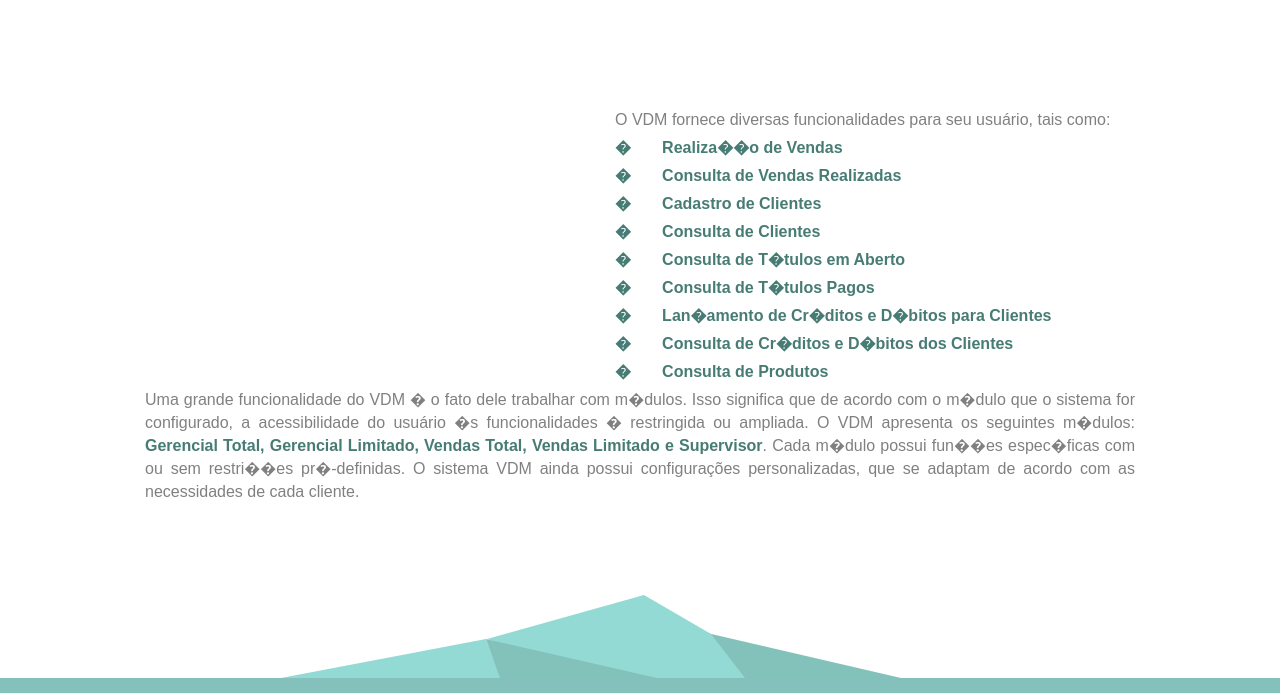
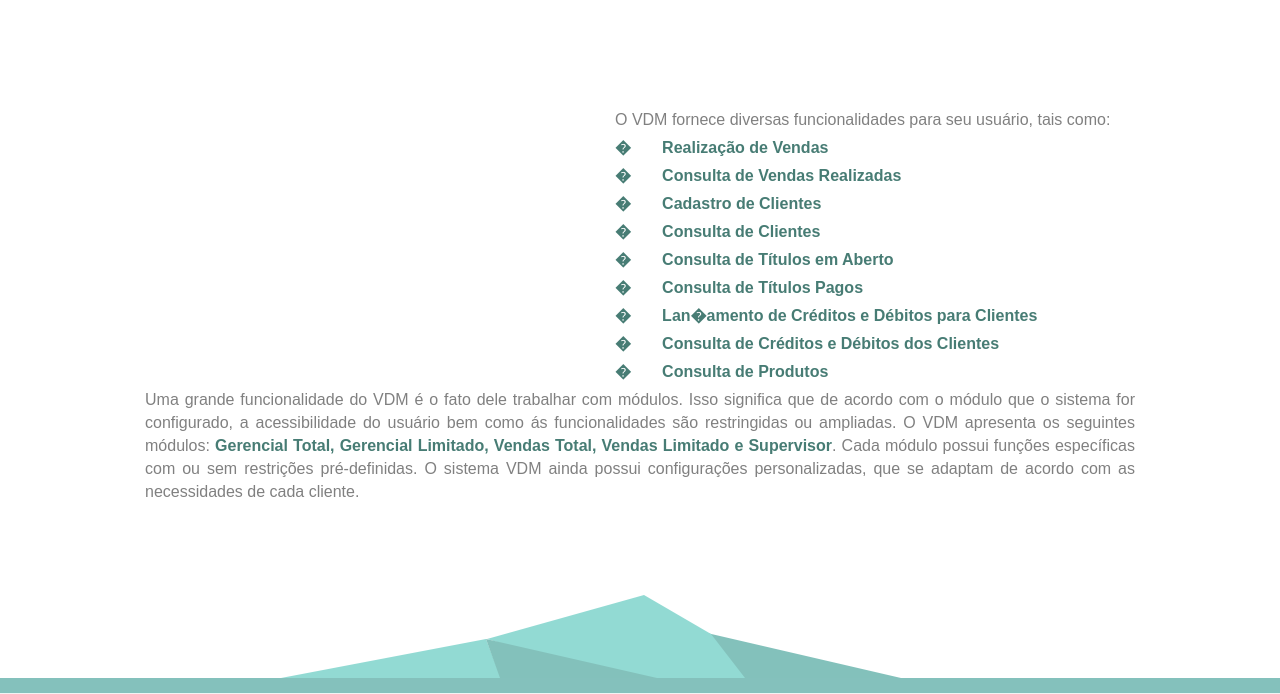
Before and after one commit to fullscreen2015/FullScreenSite, a PHP site: page /solucoes.html in a window 1280 px wide. Shown: the part 2087-2781 px from the top of the page. Run offline with PHP 8.4, Linux system fonts and the light colour scheme; the visitor is signed in with stand-in values (Sample User, id 1); data that the repository does not hold is empty; some libraries are stand-ins or nearby versions.

Commit message:
Correção Textual
correção textual em soluções

```diff
--- a/include/conteudo_solucoes.php
+++ b/include/conteudo_solucoes.php
@@ -3,13 +3,13 @@
 		<div class="caixa_solucoes">
 			<h1>soluções</h1>
 			<div class="caixa_automacao">
-				<p class="texto_automacao">AUTOMA��O COMERCIAL</p>
+				<p class="texto_automacao">AUTOMAÇÃO COMERCIAL</p>
 			</div>
 
-          <p class="texto_solucoes">Automa��o comercial � a aplica��o de m�todos e ferramentas para automatizar processos comerciais, isso �, mecanizar e agilizar processos manuais, alcan�ando total efici�ncia. </p>
-          <p class="texto_solucoes">A integra��o entre o homem e a m�quina somados a gest�o, busca reduzir a m�o-de-obra e despesas, al�m de ger�ncia e controle operacional sobre um com�rcio. Com a automa��o, tarefas pass�veis de erros, como: c�lculo e digita��o de pre�os, quantidades, preenchimento de um cheque, emiss�o de nota fiscal; ficam mais seguras e eficientes. Melhorando o trabalho dos funcion�rios e o atendimento aos clientes. </p>
-          <p class="texto_solucoes">Atualmente as leis brasileiras est�o ficando mais complexas e exigentes no que se refere a automa��o comercial, exigindo da empresa desenvolvedora bem como do usuário final r�gidos controles de forma a evitar a sonega��o fiscal. </p>
-          <p class="texto_solucoes">A �Full Screen� possui software pr�prio desenvolvido de acordo com as novas leis vigentes no pa�s devidamente homologado pelos agentes credenciados pelas receitas estaduais e federais.</p>
+          <p class="texto_solucoes">Automação comercial é a aplicação de métodos e ferramentas para automatizar processos comerciais, isso é, mecanizar e agilizar processos manuais, alcançando total eficiência.</p>
+          <p class="texto_solucoes">A integração entre o homem e a máquina somados a gestão, busca reduzir a mão-de-obra e despesas, além de gerência e controle operacional sobre um comércio. Com a automação, tarefas passíveis de erros, como: cálculo e digitação de preço, quantidades, preenchimento de um cheque, emissão de nota fiscal; ficam mais seguras e eficientes. Melhorando o trabalho dos funcionários e o atendimento aos clientes.</p>
+          <p class="texto_solucoes">Atualmente as leis brasileiras estão ficando mais complexas e exigentes no que se refere a automação comercial, exigindo da empresa desenvolvedora bem como do usuário final rígidos controles de forma a evitar a sonegação fiscal.</p>
+          <p class="texto_solucoes">A Full Screen possui software próprio desenvolvido de acordo com as novas leis vigentes no país devidamente homologado pelos agentes credenciados pelas receitas estaduais e federais.</p>
 
 		</div>
 
@@ -24,9 +24,9 @@
 				<p class="texto_automacao">VDMPlus</p>
 			</div>
 
-          <p class="texto_solucoes">O VDM � um aplicativo desenvolvido para Tablets e Smartphones, que tenham o Android como sistema operacional. Destina-se a atender empresas que trabalham com vendas externas (atacadistas / distribuidores). </p>
+          <p class="texto_solucoes">O VDM é um aplicativo desenvolvido para Tablets e Smartphones, que tenham o Android como sistema operacional. Destina-se a atender empresas que trabalham com vendas externas (atacadistas / distribuidores). </p>
 
-          <p class="texto_solucoes">através de um programa que funciona em um computador fazemos a comunica��o entre computador e os dispositivos (tablete ou Smartphone). Podemos dizer que esse programa � a matriz. E � tamb�m através dele que instalamos e configuramos o VDM nos Tablets e Smartphones. </p>
+          <p class="texto_solucoes">através de um programa que funciona em um computador fazemos a comunicação entre computador e os dispositivos (tablete ou Smartphone). Podemos dizer que esse programa é a matriz. E também através dele que instalamos e configuramos o VDM nos Tablets e Smartphones. </p>
 
 
 		</div>
@@ -55,20 +55,20 @@
 <div class="text_vdm">
 
  <p class="texto_solucoes">O VDM fornece diversas funcionalidades para seu usuário, tais como:</p>
- <p class="p_destaque_solucoes">� &nbsp; &nbsp; &nbsp;	Realiza��o de Vendas</p>
+ <p class="p_destaque_solucoes">� &nbsp; &nbsp; &nbsp;	Realização de Vendas</p>
  <p class="p_destaque_solucoes">� &nbsp; &nbsp; &nbsp;	Consulta de Vendas Realizadas</p>
  <p class="p_destaque_solucoes">� &nbsp; &nbsp; &nbsp;	Cadastro de Clientes</p>
  <p class="p_destaque_solucoes">� &nbsp; &nbsp; &nbsp;	Consulta de Clientes</p>
- <p class="p_destaque_solucoes">� &nbsp; &nbsp; &nbsp;	Consulta de T�tulos em Aberto</p>
- <p class="p_destaque_solucoes">� &nbsp; &nbsp; &nbsp;	Consulta de T�tulos Pagos</p>
- <p class="p_destaque_solucoes">� &nbsp; &nbsp; &nbsp;	Lan�amento de Cr�ditos e D�bitos para Clientes</p>
- <p class="p_destaque_solucoes">� &nbsp; &nbsp; &nbsp;	Consulta de Cr�ditos e D�bitos dos Clientes</p>
+ <p class="p_destaque_solucoes">� &nbsp; &nbsp; &nbsp;	Consulta de Títulos em Aberto</p>
+ <p class="p_destaque_solucoes">� &nbsp; &nbsp; &nbsp;	Consulta de Títulos Pagos</p>
+ <p class="p_destaque_solucoes">� &nbsp; &nbsp; &nbsp;	Lan�amento de Créditos e Débitos para Clientes</p>
+ <p class="p_destaque_solucoes">� &nbsp; &nbsp; &nbsp;	Consulta de Créditos e Débitos dos Clientes</p>
  <p class="p_destaque_solucoes">� &nbsp; &nbsp; &nbsp;	Consulta de Produtos</p>
 
 </div>
 
 <div class="text_bottom_solucoes">
-	<p>Uma grande funcionalidade do VDM � o fato dele trabalhar com m�dulos. Isso significa que de acordo com o m�dulo que o sistema for configurado, a acessibilidade do usuário �s funcionalidades � restringida ou ampliada. O VDM apresenta os seguintes m�dulos: <span>Gerencial Total, Gerencial Limitado, Vendas Total, Vendas Limitado e Supervisor</span>. Cada m�dulo possui fun��es espec�ficas com ou sem restri��es pr�-definidas. O sistema VDM ainda possui configurações personalizadas, que se adaptam de acordo com as necessidades de cada cliente.</p>
+	<p>Uma grande funcionalidade do VDM é o fato dele trabalhar com módulos. Isso significa que de acordo com o módulo que o sistema for configurado, a acessibilidade do usuário bem como ás funcionalidades são restringidas ou ampliadas. O VDM apresenta os seguintes módulos: <span>Gerencial Total, Gerencial Limitado, Vendas Total, Vendas Limitado e Supervisor</span>. Cada módulo possui funções específicas com ou sem restrições pré-definidas. O sistema VDM ainda possui configurações personalizadas, que se adaptam de acordo com as necessidades de cada cliente.</p>
 </div>
 
 
```
